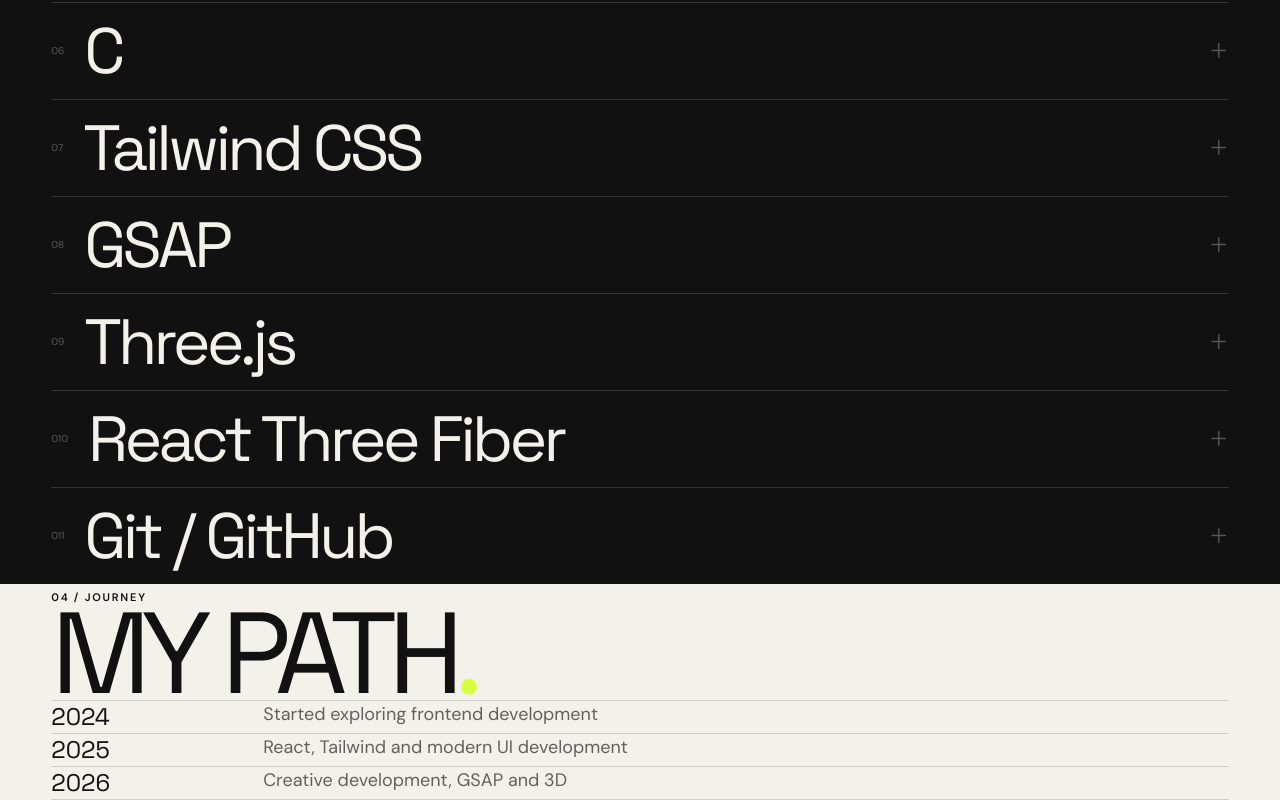
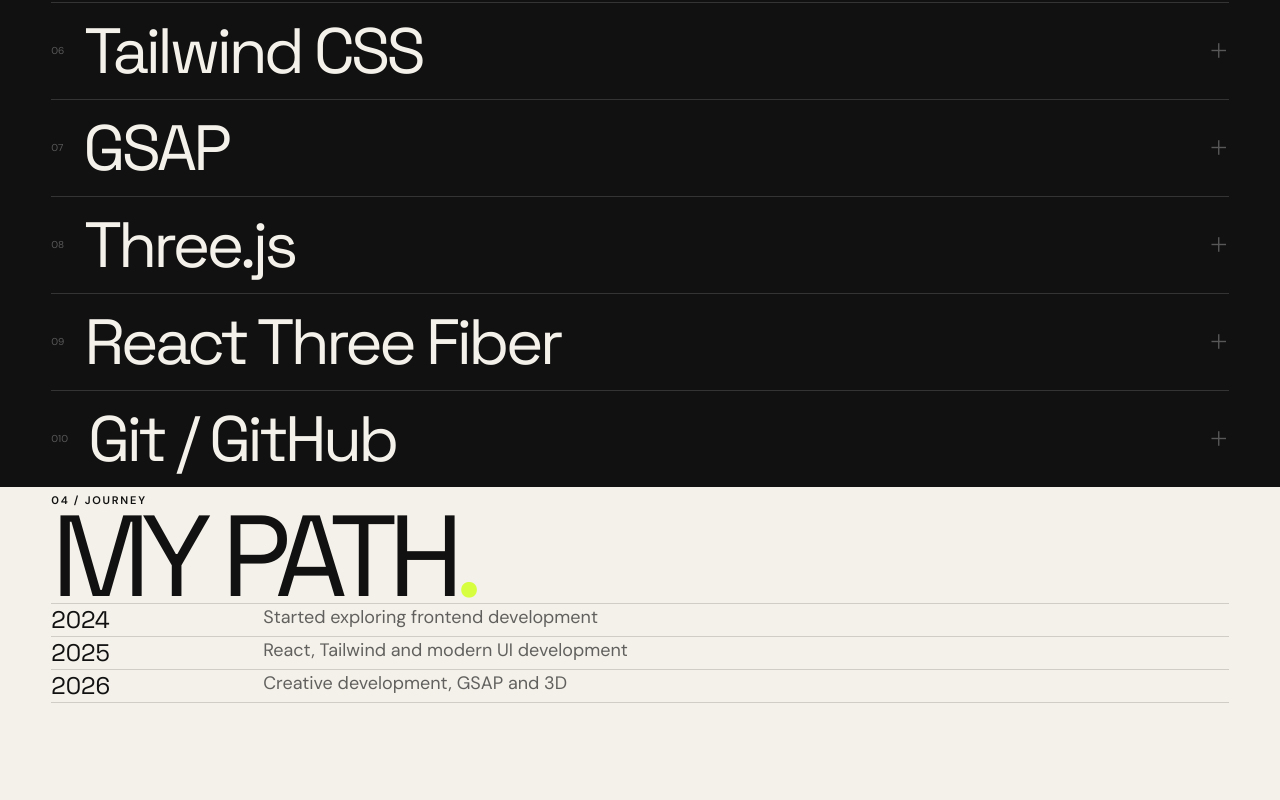
Before and after one commit to priyanka06152024/My-portfolio, a React (Vite) app: page /about in a window 1280 px wide. Shown: the part 1803-2603 px from the top of the page. After the commit the page ends 2506 px from the top, so only its background shows below. Built offline with nearby package versions, Linux system fonts and the light colour scheme.

Commit message:
remove somthing

```diff
--- a/src/sections/About/Skills.jsx
+++ b/src/sections/About/Skills.jsx
@@ -6,7 +6,6 @@
   "React",
   "JavaScript",
   "C++",
-  "C",
   "Tailwind CSS",
   "GSAP",
   "Three.js",
```
